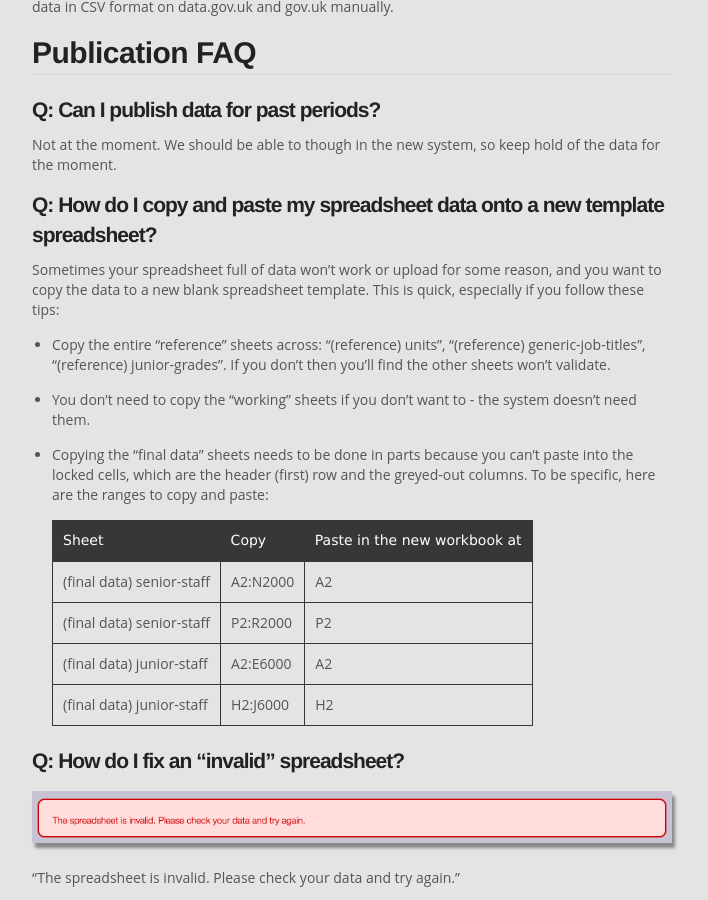
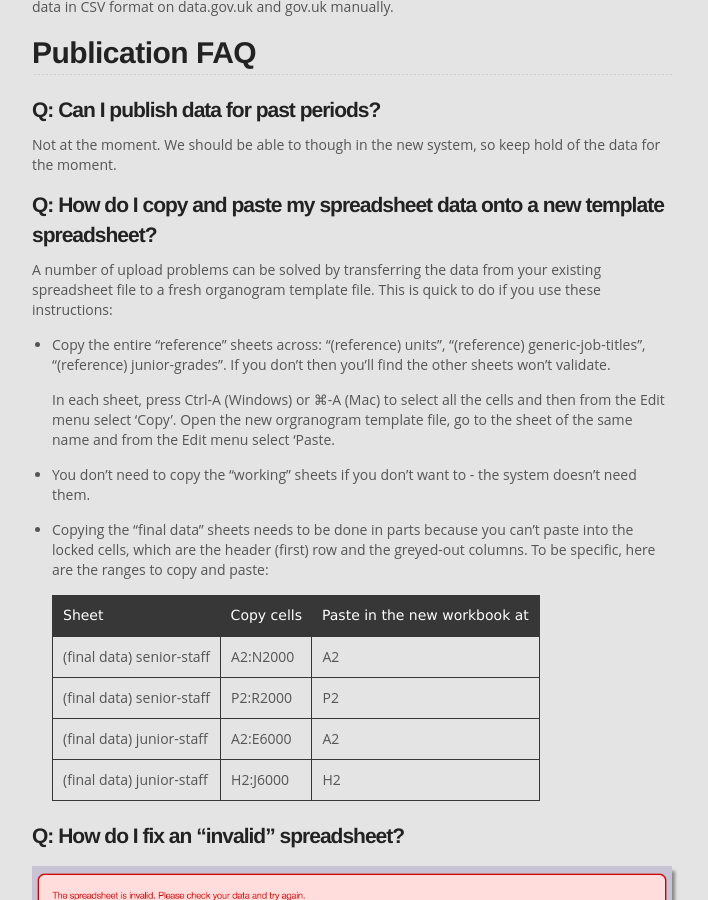
Before and after one commit to datagovuk/guidance, a Jekyll site: the page built from organogram-data.md, in a window 1280 px wide and 900 px high, scrolled down 1954 px. Shown: the whole window, without its empty margins (288-996 px from the left). Built offline with Jekyll 4.4.1, drawn with Linux system fonts in a browser that asks for light colours.

Commit message:
Rewording

```diff
--- a/organogram-data.md
+++ b/organogram-data.md
@@ -71,20 +71,22 @@ Not at the moment. We should be able to though in the new system, so keep hold o
 
 #### Q: How do I copy and paste my spreadsheet data onto a new template spreadsheet?
 
-Sometimes your spreadsheet full of data won't work or upload for some reason, and you want to copy the data to a new blank spreadsheet template. This is quick, especially if you follow these tips:
+A number of upload problems can be solved by transferring the data from your existing spreadsheet file to a fresh organogram template file. This is quick to do if you use these instructions:
 
 * Copy the entire "reference" sheets across: "(reference) units", "(reference) generic-job-titles", "(reference) junior-grades". If you don't then you'll find the other sheets won't validate.
+
+  In each sheet, press Ctrl-A (Windows) or &#8984;-A (Mac) to select all the cells and then from the Edit menu select 'Copy'. Open the new orgranogram template file, go to the sheet of the same name and from the Edit menu select 'Paste.
 
 * You don't need to copy the "working" sheets if you don't want to - the system doesn't need them.
 
 * Copying the "final data" sheets needs to be done in parts because you can't paste into the locked cells, which are the header (first) row and the greyed-out columns. To be specific, here are the ranges to copy and paste:
 
-  Sheet                      | Copy     | Paste in the new workbook at
-  ---------------------------|----------|-----------------------------
-  (final data) senior-staff  | A2:N2000 | A2
-  (final data) senior-staff  | P2:R2000 | P2
-  (final data) junior-staff  | A2:E6000 | A2
-  (final data) junior-staff  | H2:J6000 | H2
+  Sheet                      | Copy cells | Paste in the new workbook at
+  ---------------------------|------------|-----------------------------
+  (final data) senior-staff  | A2:N2000   | A2
+  (final data) senior-staff  | P2:R2000   | P2
+  (final data) junior-staff  | A2:E6000   | A2
+  (final data) junior-staff  | H2:J6000   | H2
 
 #### Q: How do I fix an "invalid" spreadsheet?
 
```
